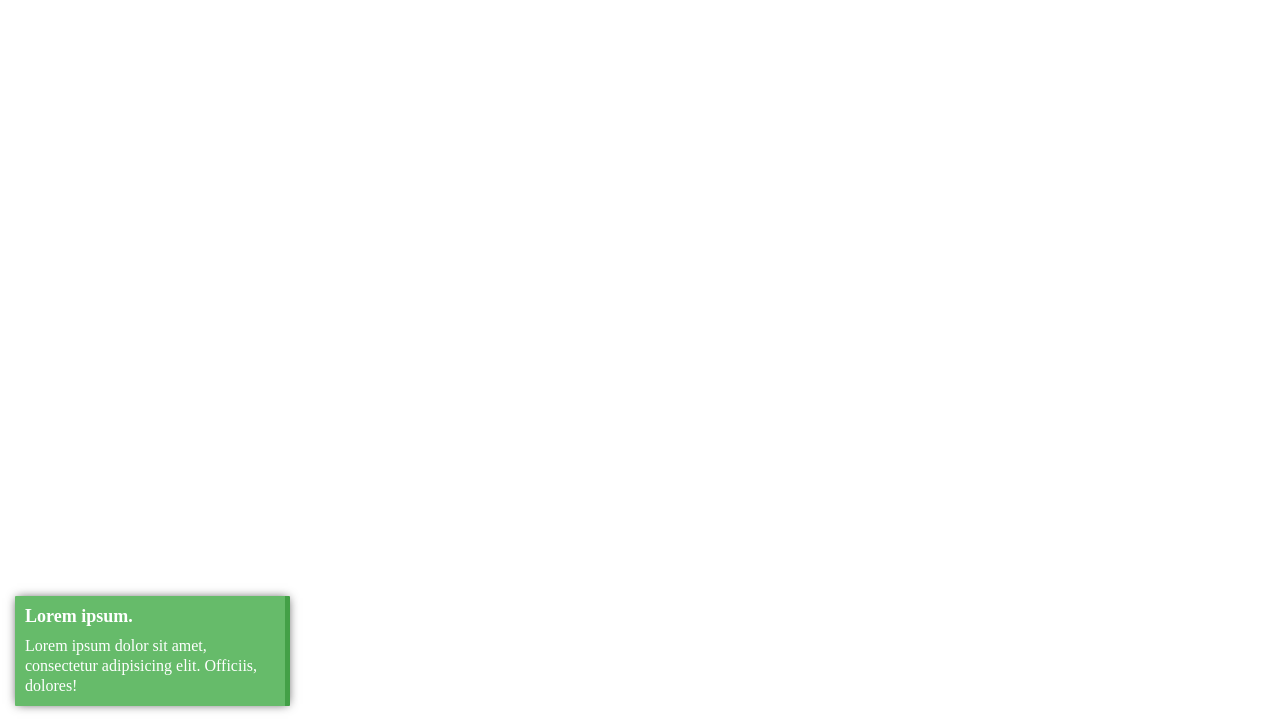
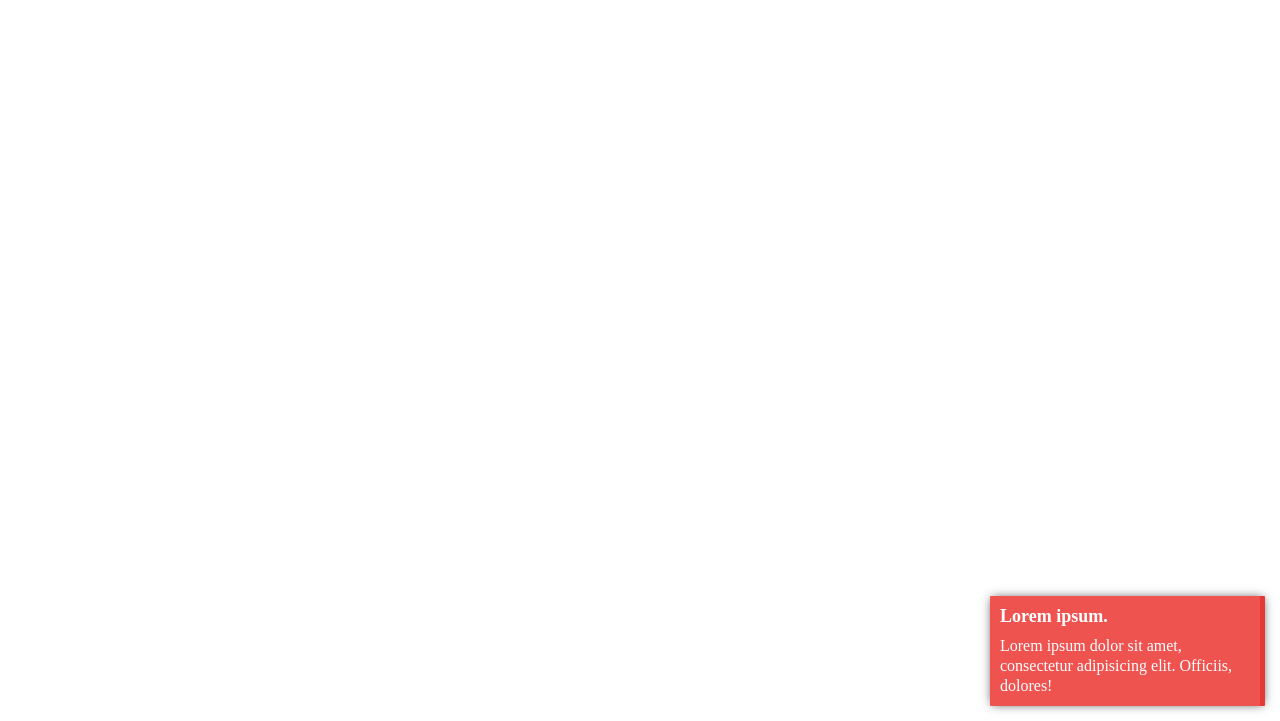
Before and after one commit to khalidsheet/web-notifications, a plain HTML site: page index.html in a window 1280 px wide. Shown: the part 79-800 px from the top of the page. Drawn offline with nearby package versions, Linux system fonts and the light colour scheme.

Commit message:
JS Update

```diff
--- a/dist/js/notifications.js
+++ b/dist/js/notifications.js
@@ -6,7 +6,6 @@ window.onload = function() {
 			"Download jQuery then import it before this library.",
 			"Download jQuery: https://code.jquery.com from jQuery CDN."
 		);
-
 		return null;
 	}
 }
@@ -31,64 +30,48 @@ var Notification = function(elem, subType, options) {
 		return null;
 	}
 
-
-	$(elem).addClass('notification')
-
 	var data = {
-		elem: {
-			info: $(elem).attr('notifiable', 'enable'),
-			raw: $(elem)
-		},
-		opts: options,
-		isNotifiable: $(elem).attr('notifiable')
+		elem: $(elem).attr('notifiable', 'enable'),
+		opts: options
 	};
 
-
-	var notificationPosition = data.opts.position;
-	$(elem).addClass(positions[notificationPosition])
-
-	if (data.opts.dir != undefined && data.opts.dir == 'ltr') {
-		$(elem).css('direction', 'ltr')
-	} else {
-		$(elem).css('direction', 'rtl')
-	}
+	$(elem).addClass('notification');
+	$(elem).addClass(positions[data.opts.position] || 'notification-bottom-left');
+	$(elem).css('direction', data.opts.dir || 'rtl');
 
 	if (data.opts.title != null) {
-		$(elem).append(`<span class="notify-title">${data.opts.title}</span>`)
+		$(elem).append(`<span class="notify-title">${data.opts.title}</span>`);
 	}
 
 	if (data.opts.body) {
-		$(elem).append(`<span class="notify-body">${data.opts.body}</span>`)
+		$(elem).append(`<span class="notify-body">${data.opts.body}</span>`);
 	}
 
 	$(elem).on('click', function() {
 		methods.hide();
-	})
-
-
+	});
 
 	var methods = {
 		show: function() {
-			var e = data.elem.info;
-				e.addClass('notify-alert').addClass('na-' + subType)
+			var e = data.elem;
+				e.addClass('notify-alert').addClass('na-' + subType);
 				e.fadeIn();
-
 			return methods;
 		},
 		showAfter: function(time = 1000) {
 			setTimeout(function(){
-				methods.show()
-			}, time)
+				methods.show();
+			}, time);
 		},
 		hide: function() {
-			var e = data.elem.info;
-			e.fadeOut();
+			var e = data.elem;
+				e.fadeOut();
 			return methods;
 		},
 		hideAfter: function(time = 1000) {
 			setTimeout(function(){
-				methods.hide()
-			}, time)
+				methods.hide();
+			}, time);
 		}
 	};
 
--- a/index.html
+++ b/index.html
@@ -13,10 +13,10 @@
 	<script src="http://code.jquery.com/jquery-3.3.1.min.js"></script>
 	<script src="dist/js/notifications.js"></script>
 	<script>
-		var notify = new Notification('.heyMessage', 'success', {
+		var notify = new Notification('.heyMessage', 'danger', {
 			title: 'Lorem ipsum.',
 			body: 'Lorem ipsum dolor sit amet, consectetur adipisicing elit. Officiis, dolores!',
-			position: 'bottom-left',
+			position: 'bottom-right',
 			dir: 'ltr'
 		});
 
```
Also changed, not shown: dist/js/notifications.min.js (+1 -11 lines).
